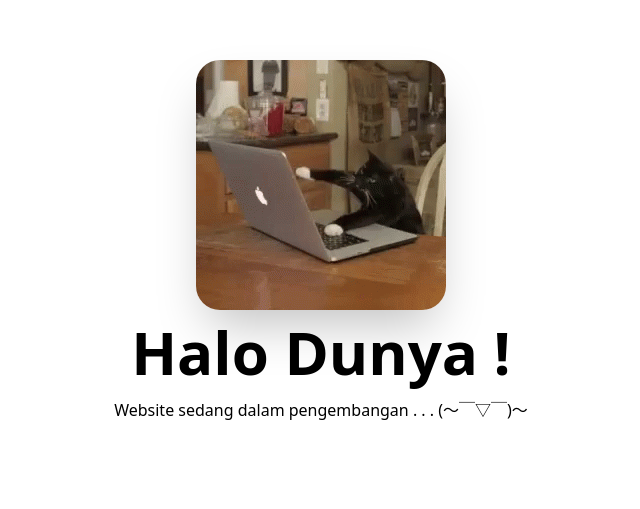
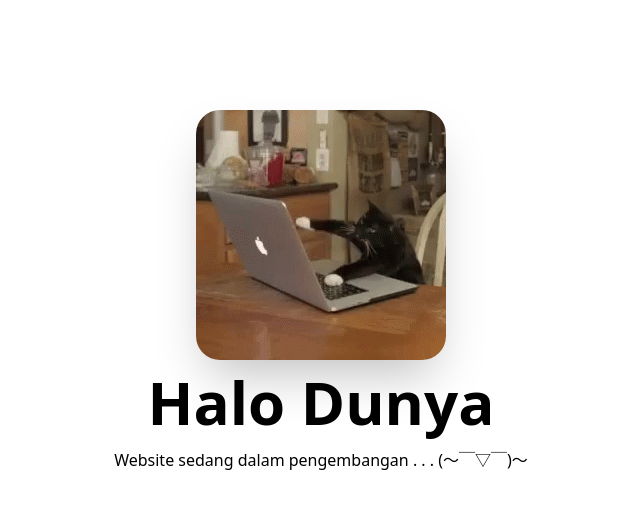
Before and after one commit to BaharudinZaelani/personal-web, a React (Vite) app: page / in a window 1280 px wide. Shown: the part 159-668 px from the top of the page, without its empty margins (319-959 px from the left). Built offline with nearby package versions, Linux system fonts and the light colour scheme.

Commit message:
Add Card component with animation .

```diff
--- /dev/null
+++ b/src/components/Card.jsx
@@ -0,0 +1,21 @@
+import { div as Div } from "motion/react-client";
+const Card = ({ children, className }) => {
+  return (
+    <Div
+      className={className}
+      initial={{
+        opacity: 0,
+        position: "absolute",
+        top: 50,
+      }}
+      whileInView={{ top: 0, opacity: 1 }}
+      transition={{
+        duration: 0.9,
+      }}
+      viewport={{ once: true }}
+    >
+      {children}
+    </Div>
+  );
+};
+export default Card;
--- a/src/pages/Home.jsx
+++ b/src/pages/Home.jsx
@@ -3,11 +3,13 @@ import image from "../assets/images/busy-cat.gif";
 
 // Motion components
 import { div as Div } from "motion/react-client";
+import Card from "../components/Card";
 
 const Home = () => {
   return (
-    <div className="w-full h-screen flex flex-col items-center justify-center">
+    <div className="w-full relative h-screen px-5 flex flex-col items-center justify-center">
       <Div
+        className="z-20"
         style={box}
         whileHover={{ scale: 1.2 }}
         whileTap={{ scale: 0.8 }}
@@ -19,8 +21,12 @@ const Home = () => {
       >
         <img className="rounded-3xl shadow-2xl mb-3" src={image} />
       </Div>
-      <h1 className="text-6xl mb-4 font-bold">Halo Dunya !</h1>
-      <p>Website sedang dalam pengembangan . . . (～￣▽￣)～</p>
+      <div className="relative z-10 w-full justify-center flex text-center">
+        <Card>
+          <h1 className="text-6xl mb-4 font-bold">Halo Dunya</h1>
+          <p>Website sedang dalam pengembangan . . . (～￣▽￣)～</p>
+        </Card>
+      </div>
     </div>
   );
 };
```
